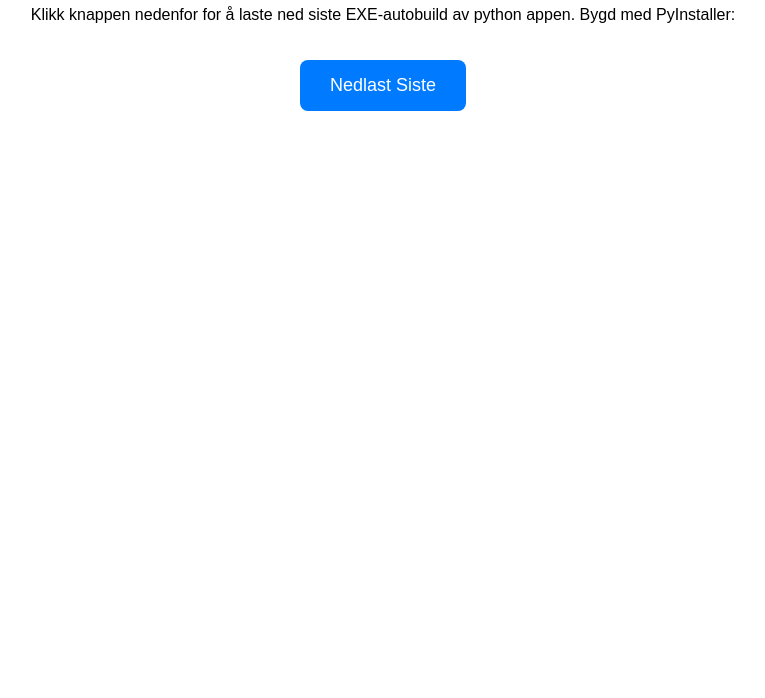
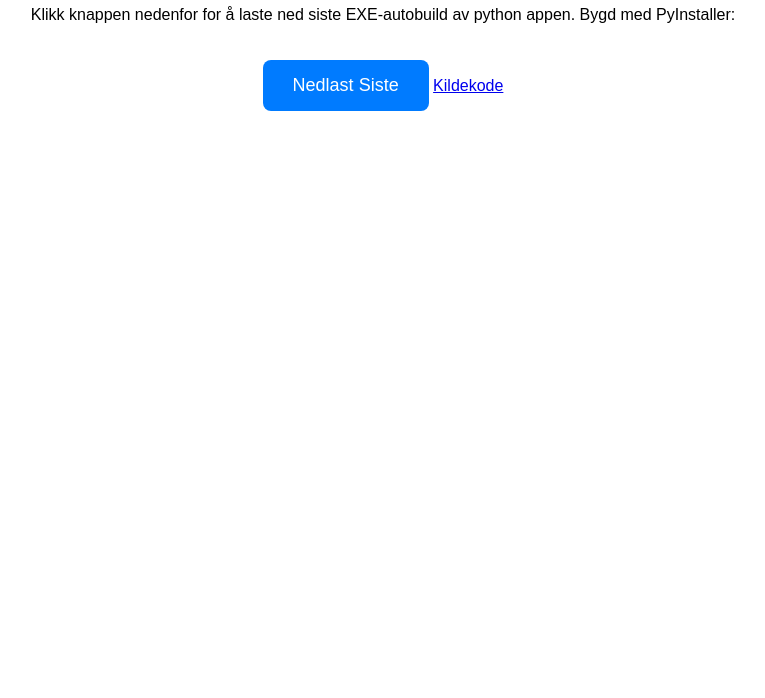
Before and after one commit to tormodhagen/Redusert-trappeform-prog, a plain HTML site: page docs/index.html in a window 1280 px wide. Shown: the part 102-800 px from the top of the page, without its empty margins (257-1022 px from the left). Drawn offline with Linux system fonts and the light colour scheme.

Commit message:
Add link to source code in index.html

```diff
--- a/docs/index.html
+++ b/docs/index.html
@@ -24,5 +24,6 @@
   <a class="button" href="https://github.com/tormodhagen/Redusert-trappeform-prog/releases/latest/download/main.exe">
     Nedlast Siste
   </a>
+  <a href="https://github.com/tormodhagen/Redusert-trappeform-prog">Kildekode</a>
 </body>
 </html>
```
